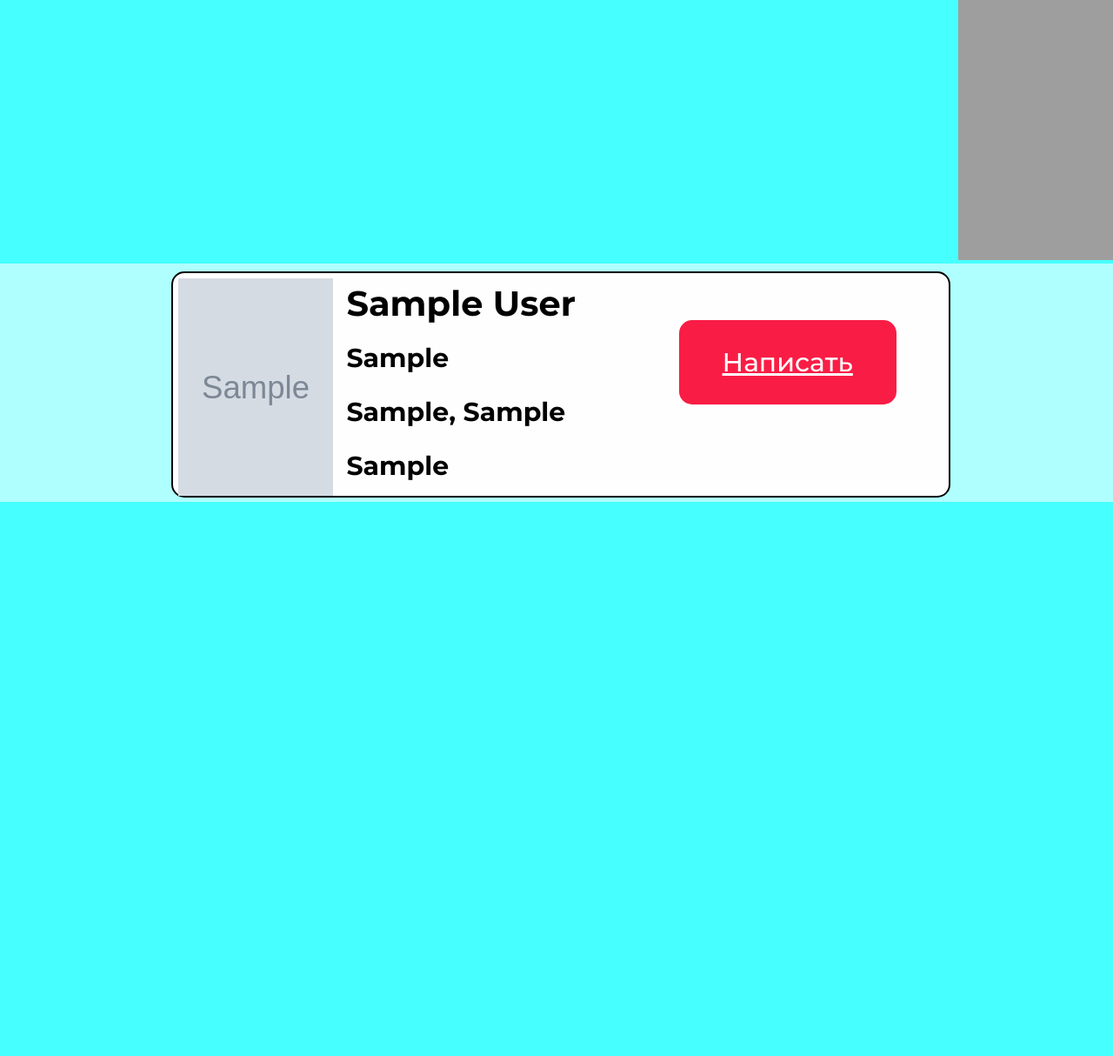
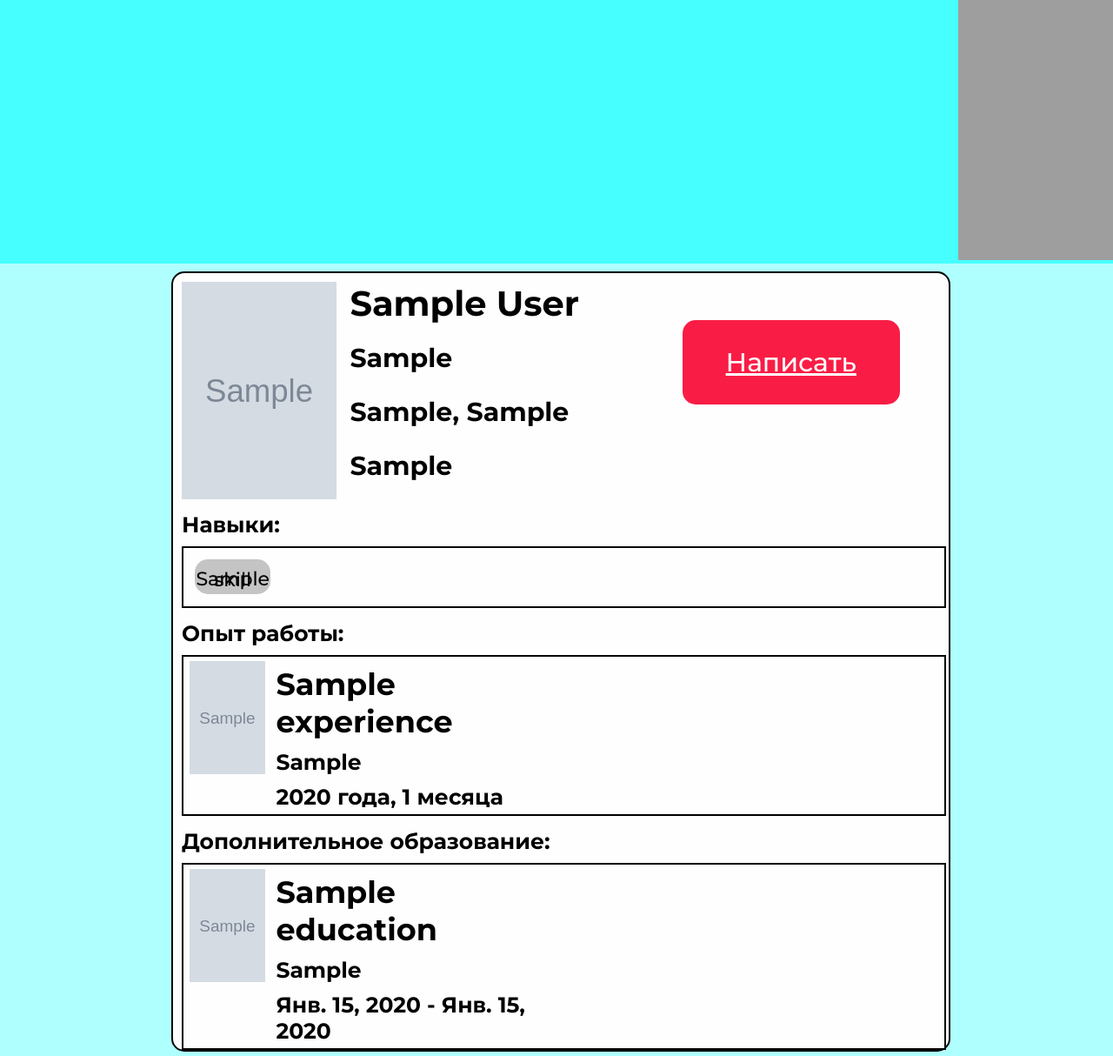
Before and after one commit to 1JigSaW/Useful_People, a Django app: page /page in a window 1280 px wide. Shown: the part 609-1823 px from the top of the page at 87% size. Before the commit the page ends 1186 px from the top, so only its background shows below. Run offline with Django 3.2, Linux system fonts and the light colour scheme; tables that the repository leaves empty hold one stand-in row (values such as "Sample post"); grey boxes marked "Sample" are stand-in pictures; grey boxes are pictures that could not be loaded.

Commit message:
add content page

```diff
--- a/UsefulPeople/people/models.py
+++ b/UsefulPeople/people/models.py
@@ -43,6 +43,9 @@ class Education(models.Model):
 	direction = models.CharField(max_length=50)
 	start_training = models.DateField()
 	end_training = models.DateField()
+	photo_education = models.ImageField(
+		upload_to='static/photo_education'
+	)
 
 	def __str__(self):
 		return f"{self.university_name}"
--- a/UsefulPeople/static/css/main.css
+++ b/UsefulPeople/static/css/main.css
@@ -395,8 +395,8 @@ body {
 }
 .ph_acc_page {
 	float: left;
-	margin-top: 6px;
-	margin-left: 6px;
+	margin-top: 10px;
+	margin-left: 10px;
 	margin-right: 15px;
 	height: 250px;
 	width: 20%;
@@ -454,3 +454,67 @@ body {
 	padding-top: 6%;
 	padding-left: 70px;
 }
+.page_title {
+	margin-top: 14px;
+	float: left;
+	width: 100%;
+	margin-left: 10px;
+	font-size: 25px;
+	margin-bottom: 10px;
+}
+.page_block_info {
+	float: left;
+	margin: 10px;
+	margin-top: 0px;
+	margin-bottom: 0px;
+	padding: 0px;
+	height: 100%;
+	width: 98.5%;
+	border: 2.7px solid;
+	background: #FEFEFE;
+}
+.page_skills {
+	margin: 3px;
+	display: inline-block;
+	width: 100%;
+}
+.page_skill {
+	display: flex;
+  	justify-content: space-around;
+  	flex-wrap: wrap;
+	float: left;
+	background: #C4C4C4;
+	width: 10%;
+	height: 40px;
+	text-align: center;
+	border-radius: 15px;
+	line-height: 1px;
+	margin-right: 3px;
+	font-size: 22px;
+	margin-top: 10px;
+	margin-bottom: 7px;
+	margin-left: 10px;
+}
+.ph_expirience_page {
+	float: left;
+	margin-top: 5px;
+	margin-left: 7px;
+	margin-right: 12px;
+	margin-bottom: 5px;
+	height: 130px;
+	width: 10%;
+}
+.page_upperblock {
+	float: left;
+	width: 100%;
+	font-size: 35px;
+	margin-top: 10px;
+	margin-bottom: 5px;
+}
+.page_lowerblock {
+	float: left;
+	width: 100%;
+	margin-top: 5px;
+	font-size: 25px;
+	margin-bottom: 5px;
+}
--- a/UsefulPeople/templates/page.html
+++ b/UsefulPeople/templates/page.html
@@ -26,11 +26,41 @@
 				<h2 class="page_place">{{ account.city }}, {{ account.country }}</h2>
 				<h2 class="page_university">{{ account.university }}</h2>
 			</div>
-			{% endfor %}
 			<div class="desc_button_page">
 				<a href="#" class="message_to">Написать</a>
 			</div>
+			<div><h2 class="page_title">Навыки:</h2></div>
+			<div class="page_block_info">
+				<div class="page_skills">
+					{% for skill in account.skills.all %}
+					    <div class="page_skill"><p>{{ skill }}</p></div>
+					{% endfor %}
+				</div>
+			</div>
+			<div><h2 class="page_title">Опыт работы:</h2></div>
+			{% for experience in account.experience.all %}
+				<div class="page_block_info">
+					<img class="ph_expirience_page" src={{ experience.photo_work }}>
+					<div class="desc_acc_page">
+						<h1 class="page_upperblock">{{ experience.company_name }}</h1>
+						<h2 class="page_lowerblock">{{ experience.position }}</h2>
+						<h2 class="page_lowerblock">{{ experience.years_of_work }} года, {{ experience.mounth_of_work }} месяца</h2>
+					</div>
+				</div>
+			{% endfor %}
+			<div><h2 class="page_title">Дополнительное образование:</h2></div>
+			{% for education in account.additional_education.all %}
+				<div class="page_block_info">
+					<img class="ph_expirience_page" src={{ education.photo_education }}>
+					<div class="desc_acc_page">
+						<h1 class="page_upperblock">{{ education.university_name }}</h1>
+						<h2 class="page_lowerblock">{{ education.direction }}</h2>
+						<h2 class="page_lowerblock">{{ education.start_training }} - {{ education.end_training }}</h2>
+					</div>
+				</div>
+			{% endfor %}
 		</div>
+		{% endfor %}
 	</div>
 </section>
 {% endblock %}
```
Also changed, not shown: UsefulPeople/people/migrations/0005_education_photo_education.py (added), UsefulPeople/static/photo_education/DEC_Alpha_21-35023-13_J40793-28_top.jpg (added), UsefulPeople/static/photo_works/Accenture-FS-Technology-Advisory-Featured-487x337.png (added).
